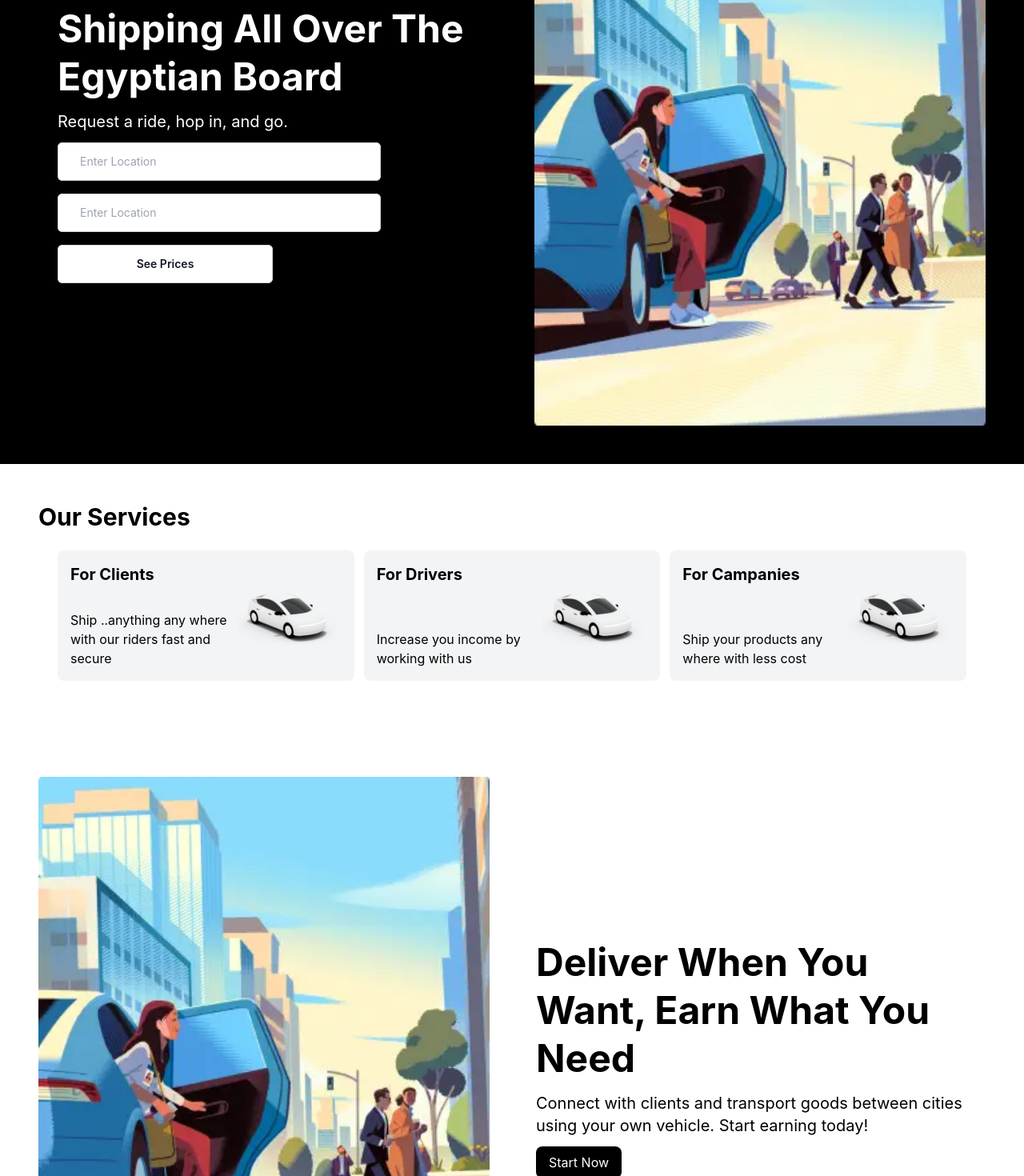
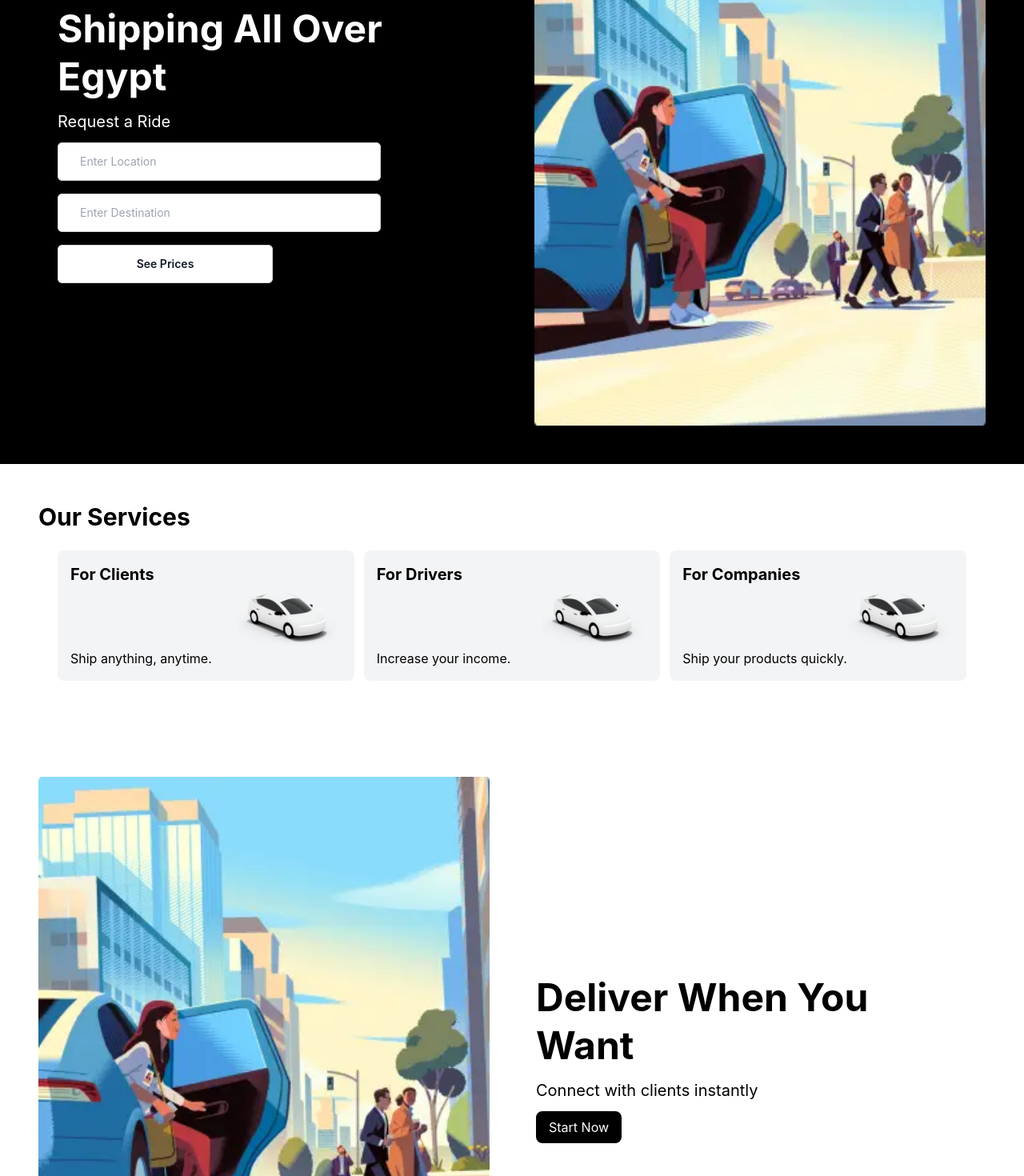
Before and after one commit to assemabudeif/Shanta-Share, a React (Create React App) app: page / in a window 1280 px wide. Shown: the part 300-1770 px from the top of the page at 80% size. Built offline with nearby package versions, Linux system fonts and the light colour scheme.

Commit message:
#Handing Home Page and About us localization

```diff
--- a/package.json
+++ b/package.json
@@ -14,6 +14,8 @@
     "date-fns": "^3.6.0",
     "flowbite": "^2.5.1",
     "i18next": "^23.15.1",
+    "i18next-browser-languagedetector": "^8.0.0",
+    "i18next-http-backend": "^2.6.1",
     "react": "^18.3.1",
     "react-apexcharts": "^1.4.1",
     "react-dom": "^18.3.1",
--- a/src/Components/Footer.js
+++ b/src/Components/Footer.js
@@ -1,18 +1,20 @@
 import React from 'react';
 import { Link } from 'react-router-dom';
+import { useTranslation } from 'react-i18next';
 
 const Footer = () => {
+ const { t } = useTranslation()
+
   return (
     <footer className="bg-black text-white py-8">
       <div className="max-w-[1280px] mx-auto px-4 flex justify-between">
         <div>
-          <h3 className="text-2xl font-bold">Shanta Share</h3>
-          <p className="text-lg">&copy; {new Date().getFullYear()} Shanta Share, All Rights Reserved</p>
-        </div>
+          <h3 className="text-2xl font-bold">{t('footer_title')}</h3>
+          &copy; {new Date().getFullYear()} {t('footer_copyright')}
+          </div>
         <div className="flex gap-6">
-        <Link to="/" className="hover:underline text-lg">Home</Link>
-        <Link to="/about" className="hover:underline text-lg">About Us</Link>
-
+        <Link to="/" className="hover:underline text-lg">{t('footer_home')}</Link>
+        <Link to="/about" className="hover:underline text-lg">{t('footer_about')}</Link>
         </div>
       </div>
     </footer>
--- a/src/Pages/HomePage.jsx
+++ b/src/Pages/HomePage.jsx
@@ -1,5 +1,6 @@
 import { useState } from "react";
 import { Link } from "react-router-dom";
+import { useTranslation } from 'react-i18next';
 
 function HomePage() {
 
@@ -15,6 +16,7 @@ function HomePage() {
     ' Manshiat Nasser, Cairo gov.'
   ]);
   const [destinationsListVisible, setDestinationsListVisible] = useState(false);
+  const { t } = useTranslation()
   return (
     <>
       {/*<------->*<------> Navbar <------->*<------>*/}
@@ -59,17 +61,15 @@ function HomePage() {
       <div className="bg-black flex justify-center">
         <div className='p-12 max-w-[1280px] gap-3 w-full h-screen grid md:grid-cols-1 lg:grid-cols-2'>
           <div className='w-full h-full px-6 bg-transparent flex flex-col justify-center items-start'>
-            <h1 className='my-3 text-5xl leading-tight font-bold  text-white'>
-              Shipping All Over The Egyptian Board
-            </h1>
-            <span className='text-white text-xl'>Request a ride, hop in, and go.</span>
+            <h1 className='my-3 text-5xl leading-tight font-bold  text-white'>{t('shipping_all_over_egypt')}</h1>
+            <span className='text-white text-xl'>{t('request_ride')}</span>
             <div className='py-3 w-full flex flex-col items-start justify-center'>
               <div className='w-full mb-4'>
                 <input
                   id="location"
                   name="location"
                   type="text"
-                  placeholder="Enter Location"
+                  placeholder={t('enter_location')}
                   onFocus={() => {
                     setLocationsListVisible(() => true)
                   }}
@@ -105,7 +105,7 @@ function HomePage() {
                   id="location"
                   name="location"
                   type="text"
-                  placeholder="Enter Location"
+                  placeholder={t('enter_destination')}
                   onFocus={() => {
                     setDestinationsListVisible(() => true)
                   }}
@@ -137,8 +137,7 @@ function HomePage() {
                 </div>
               </div>
               <Link to={"/search"} className={"bg-white flex justify-center w-1/2 rounded-md border-0 py-3 text-gray-900 ring-1 ring-inset ring-gray-300 sm:text-sm sm:leading-6 font-semibold text-xl hover:bg-gray-1000"}>
-                See Prices
-              </Link>
+              {t('see_prices')}</Link>
             </div>
           </div>
           <div className='w-full justify-end sm:hidden lg:flex'>
@@ -155,13 +154,13 @@ function HomePage() {
       <div className="flex justify-center">
         <div className='p-12 max-w-[1280px] w-full'>
           <h1 className='text-3xl font-bold'>
-            Our Services
+          {t('our_services')}
           </h1>
           <div className='p-6 gap-3 w-full grid sm:grid-cols-1 md:grid-cols-2 lg:grid-cols-3'>
             <div className='p-4 bg-gray-100 rounded-lg flex'>
               <div className='w-3/4 flex flex-col justify-between'>
-                <span className='text-xl font-bold mb-2'>For Clients</span>
-                <span>Ship ..anything any where with our riders fast and secure </span>
+                <span className='text-xl font-bold mb-2'>{t('for_clients')}</span>
+                <span>{t('ship_anything')}</span>
 
               </div>
               <div className=''>
@@ -171,8 +170,8 @@ function HomePage() {
             </div>
             <div className='p-4 bg-gray-100 rounded-lg flex'>
               <div className='w-3/4 flex flex-col justify-between'>
-                <span className='text-xl font-bold mb-2'>For Drivers</span>
-                <span> Increase you income by working with us </span>
+                <span className='text-xl font-bold mb-2'>{t('for_drivers')}</span>
+                <span>{t('increase_income')}</span>
 
               </div>
               <div className=''>
@@ -182,8 +181,8 @@ function HomePage() {
             </div>
             <div className='p-4 bg-gray-100 rounded-lg flex'>
               <div className='w-3/4 flex flex-col justify-between'>
-                <span className='text-xl font-bold mb-2'>For Campanies</span>
-                <span> Ship your products any where with less cost </span>
+                <span className='text-xl font-bold mb-2'>{t('for_companies')}</span>
+                <span>{t('ship_products')} </span>
 
               </div>
               <div className=''>
@@ -206,13 +205,12 @@ function HomePage() {
           </div>
           <div className='w-full h-full px-6 bg-transparent flex flex-col justify-center items-start'>
             <h1 className='my-3 text-5xl leading-tight font-bold'>
-              Deliver When You Want, Earn What You Need
+            {t('deliver_when_you_want')}
             </h1>
-            <span className='text-xl'>Connect with clients and transport goods between cities using your own vehicle. Start earning today!</span>
+            <span className='text-xl'>{t('connect_with_clients')}</span>
             <div className='py-3 w-full flex flex-col items-start justify-center'>
               <div className='px-4 py-2 bg-black rounded-lg'>
-                <Link to="/register" className="text-white">Start Now</Link>
-
+                <Link to="/register" className="text-white">{t('start_now')}</Link>
               </div>
             </div>
           </div>
--- a/src/Pages/about.jsx
+++ b/src/Pages/about.jsx
@@ -1,36 +1,39 @@
 import React from 'react';
 import NavBarComp from '../Components/NavBarComp';
+import { useTranslation } from 'react-i18next';
 
 function AboutUs() {
+  const { t } = useTranslation();
+
   return (
     <>
       <NavBarComp />
       <div className="bg-gray-100 text-black py-16">
         <div className="max-w-[1280px] mx-auto px-4">
-          <h1 className="text-5xl font-bold mb-6">About Us</h1>
-          <p className="mb-8 text-lg">Shanta Share is a platform that connects drivers with clients to facilitate the delivery of products from city to city across Egypt. Our mission is to provide fast, reliable, and affordable transportation services that make it easier for people to send and receive goods safely.</p> {/* Increased font size */}
+          <h1 className="text-5xl font-bold mb-6">{t('about_us_title')}</h1>
+          <p className="mb-8 text-lg">{t('about_us_description')}</p>
 
           {/* Mission Section */}
           <div className="mb-8">
-            <h2 className="text-3xl font-bold">Our Mission</h2>
-            <p className="text-lg">We reimagine the way products move across cities. Our goal is to provide a seamless experience for clients looking to transport goods while empowering drivers with more opportunities to earn.</p> {/* Increased font size */}
+            <h2 className="text-3xl font-bold">{t('about_us_mission_title')}</h2>
+            <p className="text-lg">{t('about_us_mission_description')}</p>
           </div>
 
           {/* Values Section */}
           <div className="mb-8">
-            <h2 className="text-3xl font-bold">Our Values</h2>
+            <h2 className="text-3xl font-bold">{t('about_us_values_title')}</h2>
             <ul className="list-disc ml-4 text-lg">
-              <li>Reliability: We ensure timely and dependable deliveries.</li>
-              <li>Safety: Both our drivers and clients' products are our top priority.</li>
-              <li>Efficiency: We make city-to-city deliveries more accessible and cost-effective.</li>
-              <li>Sustainability: We aim to make our operations environmentally friendly by optimizing routes and promoting fuel efficiency.</li>
+              <li>{t('about_us_value_reliability')}</li>
+              <li>{t('about_us_value_safety')}</li>
+              <li>{t('about_us_value_efficiency')}</li>
+              <li>{t('about_us_value_sustainability')}</li>
             </ul>
           </div>
 
           {/* Services Section */}
           <div className="mb-8">
-            <h2 className="text-3xl font-bold">What We Offer</h2>
-            <p className="text-lg">We connect clients with drivers for the delivery of products across Egypt, helping bridge the gap between supply and demand, whether it’s personal deliveries or commercial transport needs.</p> {/* Increased font size */}
+            <h2 className="text-3xl font-bold">{t('about_us_services_title')}</h2>
+            <p className="text-lg">{t('about_us_services_description')}</p>
           </div>
 
         </div>
--- a/src/translations/en/en.json
+++ b/src/translations/en/en.json
@@ -203,6 +203,39 @@
           "Next":"Next",
           "Price":"Price",
           "Destination":"Destination"
+        },
+
+           "shipping_all_over_egypt": "Shipping All Over Egypt",
+            "request_ride": "Request a Ride",
+            "enter_location": "Enter Location",
+            "enter_destination": "Enter Destination",
+            "see_prices": "See Prices",
+            "our_services": "Our Services",
+            "for_clients": "For Clients",
+            "for_drivers": "For Drivers",
+            "for_companies": "For Companies",
+            "ship_anything": "Ship anything, anytime.",
+            "increase_income": "Increase your income.",
+            "ship_products": "Ship your products quickly.",
+            "deliver_when_you_want": "Deliver When You Want",
+            "connect_with_clients": "Connect with clients instantly",
+            "start_now": "Start Now",
+
+            "footer_title": "Shanta Share",
+            "footer_copyright": "Shanta Share, All Rights Reserved",
+            "footer_home": "Home",
+            "footer_about": "About Us",
+
+
+            "about_us_title": "About Us",
+            "about_us_description": "Shanta Share is a platform that connects drivers with clients to facilitate the delivery of products from city to city across Egypt. Our mission is to provide fast, reliable, and affordable transportation services that make it easier for people to send and receive goods safely.",
+            "about_us_mission_title": "Our Mission",
+            "about_us_mission_description": "We reimagine the way products move across cities. Our goal is to provide a seamless experience for clients looking to transport goods while empowering drivers with more opportunities to earn.",
+            "about_us_values_title": "Our Values",
+            "about_us_value_reliability": "Reliability: We ensure timely and dependable deliveries.",
+            "about_us_value_safety": "Safety: Both our drivers and clients' products are our top priority.",
+            "about_us_value_efficiency": "Efficiency: We make city-to-city deliveries more accessible and cost-effective.",
+            "about_us_value_sustainability": "Sustainability: We aim to make our operations environmentally friendly by optimizing routes and promoting fuel efficiency.",
+            "about_us_services_title": "What We Offer",
+            "about_us_services_description": "We connect clients with drivers for the delivery of products across Egypt, helping bridge the gap between supply and demand, whether it’s personal deliveries or commercial transport needs."
           }
-
-}
```
Also changed, not shown: src/translations/ar/ar.json (+37 -2 lines), 1 other file (tests, documents, lock files or other folders).
